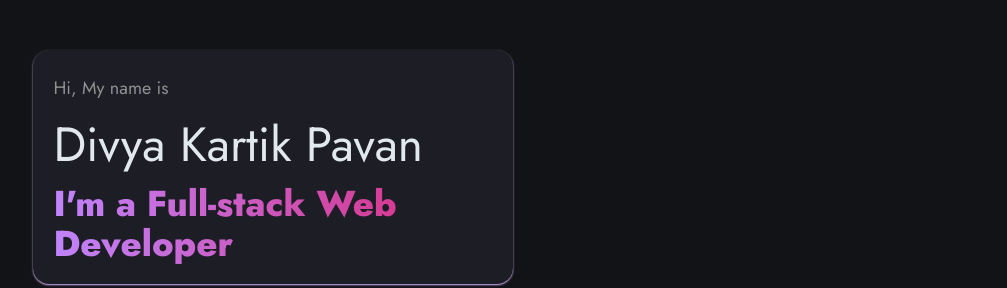
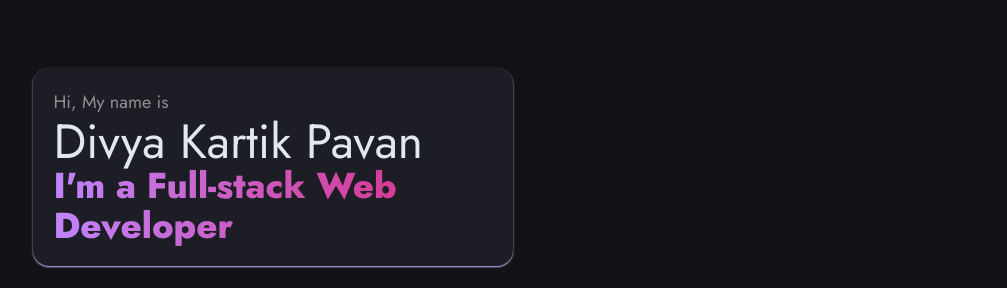
Before and after one commit to kartikpavan/Portfolio-2.0, a React (Vite) app: page / in a window 1280 px wide. Shown: the part 233-521 px from the top of the page, without its empty margins (104-1111 px from the left). Built offline with nearby package versions, Linux system fonts and the light colour scheme.

Commit message:
text sizes changed

```diff
--- a/src/App.jsx
+++ b/src/App.jsx
@@ -23,7 +23,7 @@ const App = () => {
 
 			{/* </div> */}
 
-			<div className="absolute bottom-72 md:bottom-10 w-full flex justify-center items-center">
+			<div className="absolute bottom-60 md:bottom-10 w-full flex justify-center items-center">
 				<div className="rounded-2xl shadow-md p-4 flex items-center justify-center bg-zinc-800">
 					<p className="text-slate-300 text-sm md:text-md">Press and Drag to Orbit</p>
 				</div>
--- a/src/components/Hero.jsx
+++ b/src/components/Hero.jsx
@@ -3,8 +3,10 @@ import React from "react";
 const Hero = () => {
 	return (
 		<div className=" w-full md:w-[30rem] mx-auto bg-navbarBg rounded-2xl shadow-sm shadow-purple-300 px-5 py-5 text-lg">
-			<h1 className="leading-loose">Hi, My name is</h1>
-			<h1 className="text-5xl text-slate-200 leading-relaxed">Divya Kartik Pavan</h1>
+			<h1 className="leading-relaxed">Hi, My name is</h1>
+			<h1 className="text-4xl md:text-5xl text-slate-200 leading-relaxed">
+				Divya Kartik Pavan
+			</h1>
 			<h1 className="font-extrabold text-transparent text-4xl bg-clip-text bg-gradient-to-r from-purple-400 to-pink-600">
 				I'm a Full-stack Web Developer
 			</h1>
```
